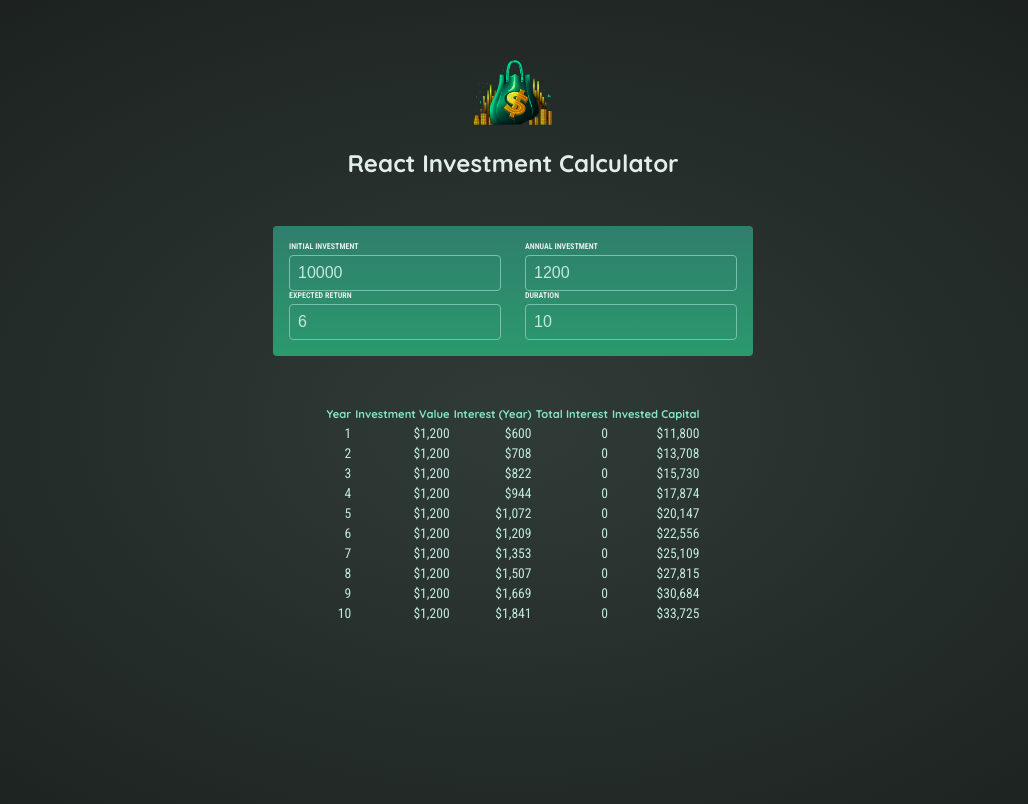
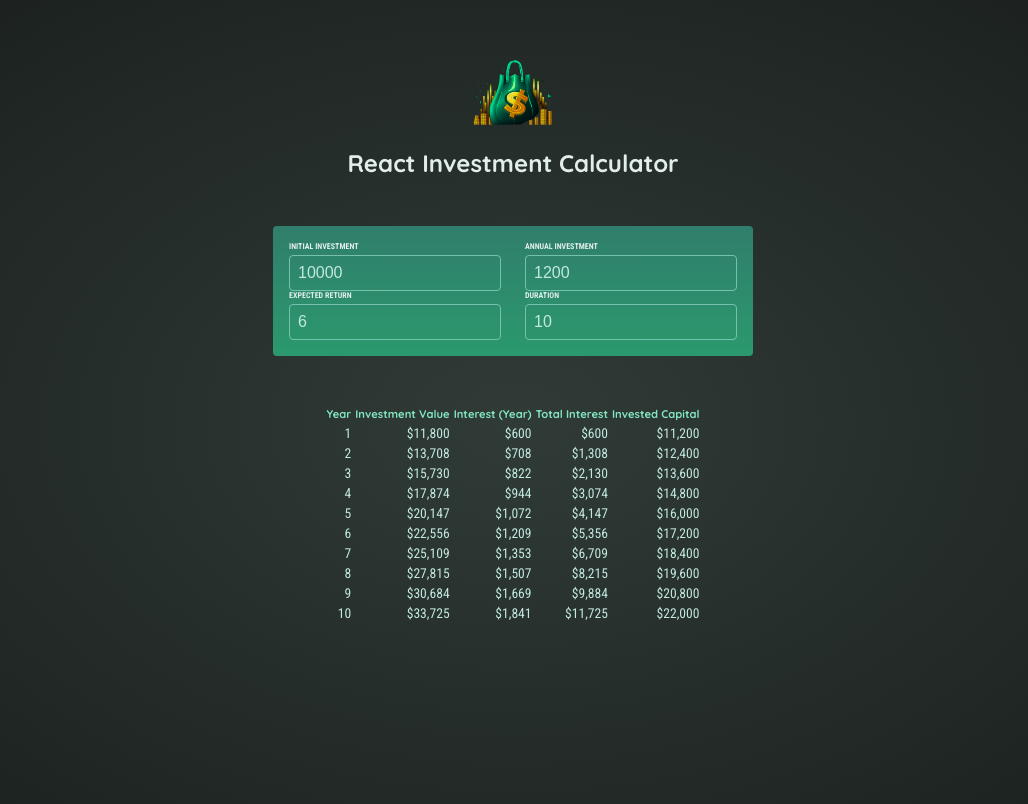
Before and after one commit to kei1-st/KabuMeter, a React (Vite) app: page / in a window 1280 px wide. Shown: the top 804 px of the page, without its empty margins (127-1155 px from the left). Built offline with nearby package versions, Linux system fonts and the light colour scheme.

Commit message:
fix Result display

```diff
--- a/src/components/Result/Result.jsx
+++ b/src/components/Result/Result.jsx
@@ -12,6 +12,9 @@
 
   console.log(annualData);
 
+  let totalInterest = 0;
+  let capital = initialInvestment;
+
   return (
     <div id="result">
       <table align="center">
@@ -23,15 +26,19 @@
           </tr>
         </thead>
         <tbody>
-          {annualData.map((data) => (
-            <tr key={data.year}>
-              <td>{data.year}</td>
-              <td>{formatter.format(data.annualInvestment)}</td>
-              <td>{formatter.format(data.interest)}</td>
-              <td>{0}</td>
-              <td>{formatter.format(data.valueEndOfYear)}</td>
-            </tr>
-          ))}
+          {annualData.map((data) => {
+            totalInterest += data.interest;
+            capital += data.annualInvestment;
+            return (
+              <tr key={data.year}>
+                <td>{data.year}</td>
+                <td>{formatter.format(data.valueEndOfYear)}</td>
+                <td>{formatter.format(data.interest)}</td>
+                <td>{formatter.format(totalInterest)}</td>
+                <td>{formatter.format(capital)}</td>
+              </tr>
+            );
+          })}
         </tbody>
       </table>
     </div>
```
